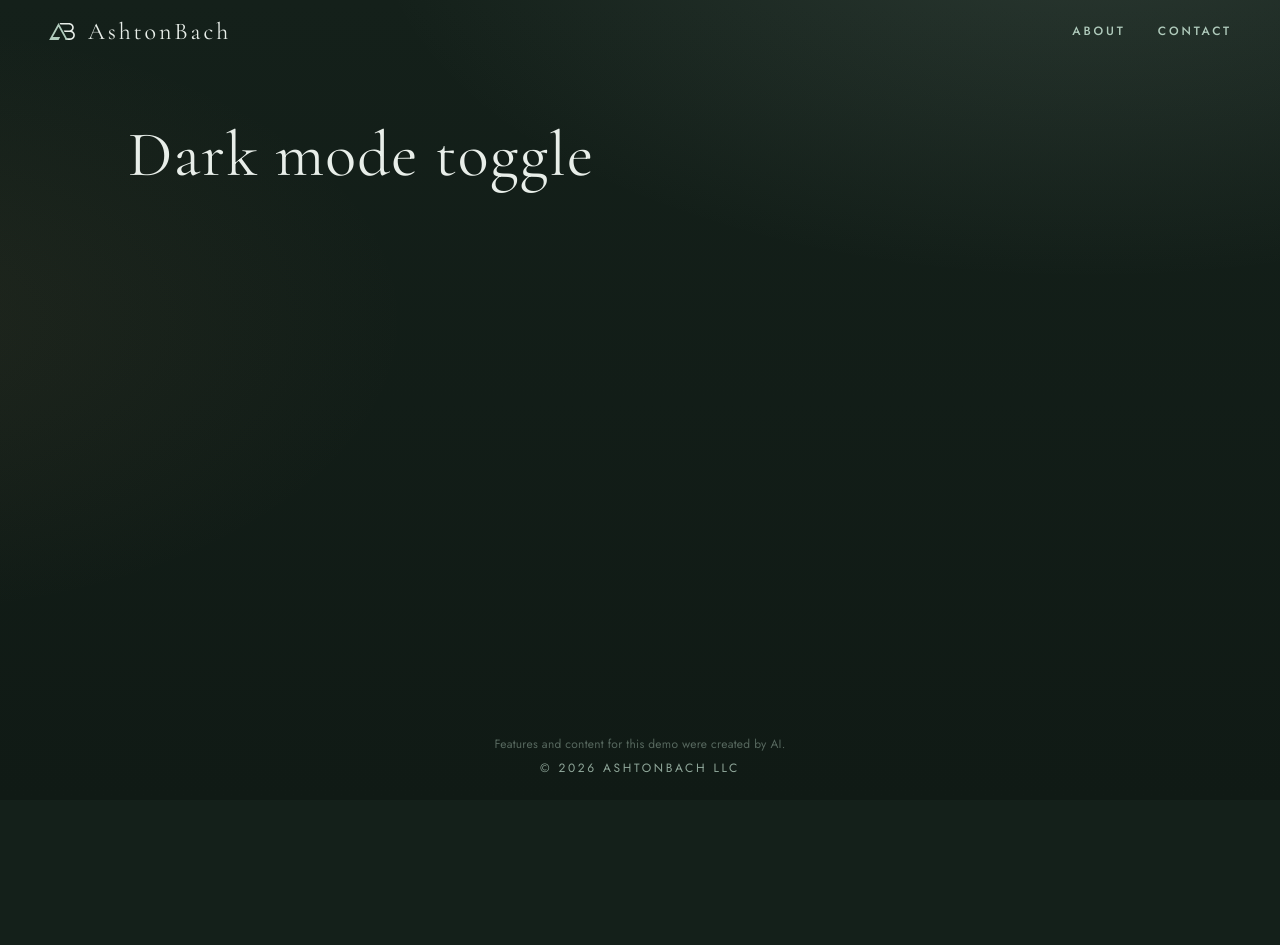
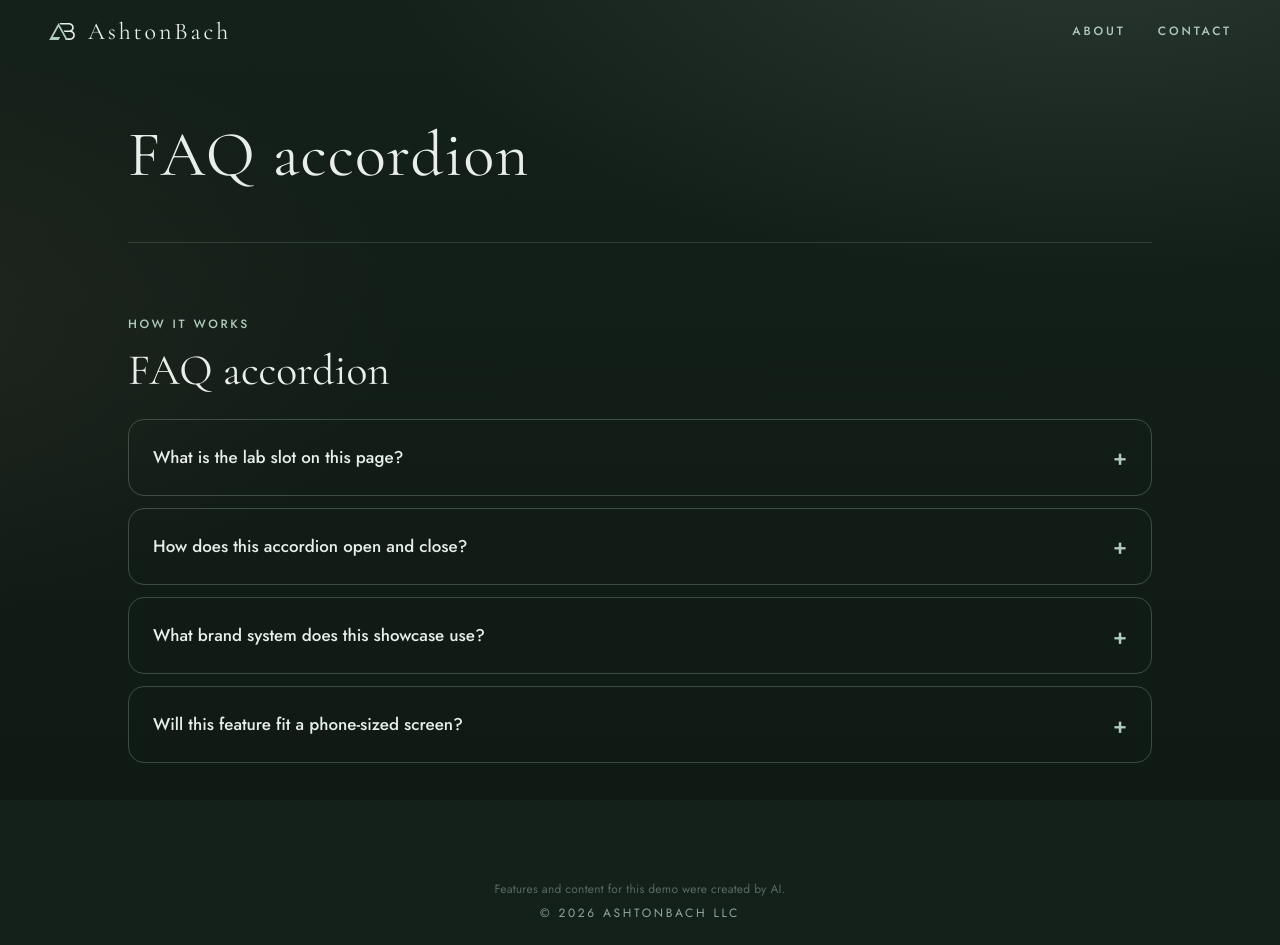
Before and after one commit to ashtonbach/agent-showcase, a Next.js app: page / in a window 1280 px wide. Before the commit the page ends 800 px from the top, so only its background shows below. Built offline with nearby package versions, Linux system fonts and the light colour scheme.

Commit message:
Feature: FAQ accordion (Author: Jonah Reyes)
Co-authored-by: AshtonBach Coder <ashtonbach-coder@users.noreply.github.com>

```diff
--- a/app/lab/current.json
+++ b/app/lab/current.json
@@ -1 +1 @@
-{"slug":"dark-mode"}
+{"slug":"faq-accordion"}
--- /dev/null
+++ b/app/lab/faq-accordion/index.tsx
@@ -0,0 +1,76 @@
+"use client";
+
+import { useState } from "react";
+
+type Item = { id: string; q: string; a: string };
+
+const items: Item[] = [
+  {
+    id: "faq-slot",
+    q: "What is the lab slot on this page?",
+    a: "A single client component mounts into the showcase home page so viewers can watch one feature land in place.",
+  },
+  {
+    id: "faq-toggle",
+    q: "How does this accordion open and close?",
+    a: "Only one answer is open at a time. Opening a question closes the others, and clicking the open question closes it.",
+  },
+  {
+    id: "faq-brand",
+    q: "What brand system does this showcase use?",
+    a: "AshtonBach Forest Mist: dark forest green, mist-colored body text, sage accents, and serif headings.",
+  },
+  {
+    id: "faq-fit",
+    q: "Will this feature fit a phone-sized screen?",
+    a: "Yes. The card is a single column that stays within the viewport so a phone-width layout does not scroll sideways.",
+  },
+];
+
+const css = `
+.lab-faq { width: min(720px, 100%); margin: 8px auto 56px; color: var(--mist, #F2EFE6); box-sizing: border-box; }
+.lab-faq *, .lab-faq *::before, .lab-faq *::after { box-sizing: border-box; }
+.lab-faq .label { font-family: var(--sans); font-weight: 500; letter-spacing: 0.16em; text-transform: uppercase; font-size: 12px; color: var(--sage); margin: 0 0 8px; }
+.lab-faq h2 { font-family: var(--serif); font-weight: 400; font-size: 30px; line-height: 1.2; margin: 0 0 24px; color: var(--mist, #F2EFE6); }
+.lab-list { display: flex; flex-direction: column; gap: 12px; margin: 0; padding: 0; }
+.lab-item { border: 1px solid rgba(176, 203, 188, 0.28); border-radius: 16px; padding: 24px; }
+.lab-item h3 { margin: 0; font-size: 17px; font-weight: 500; }
+.lab-q { width: 100%; display: flex; align-items: center; justify-content: space-between; gap: 16px; padding: 0; border: 0; background: none; color: inherit; font: inherit; text-align: left; cursor: pointer; }
+.lab-mark { color: var(--sage); font-size: 22px; line-height: 1; flex: 0 0 auto; }
+.lab-a { margin: 12px 0 0; color: #E8EEE9; line-height: 1.55; }
+@media (prefers-reduced-motion: reduce) { .lab-faq * { transition: none !important; } }
+`;
+
+function nextOpen(cur: string | null, id: string) {
+  return cur === id ? null : id;
+}
+
+export default function FaqAccordion() {
+  const [open, setOpen] = useState<string | null>(null);
+  return (
+    <section className="lab-faq" data-lab="faq-accordion" aria-labelledby="faq-title">
+      <style>{css}</style>
+      <p className="label">How it works</p>
+      <h2 id="faq-title">FAQ accordion</h2>
+      <div className="lab-list">
+        {items.map((item) => {
+          const expanded = open === item.id;
+          const panel = item.id + "-panel";
+          return (
+            <article className="lab-item" key={item.id}>
+              <h3>
+                <button className="lab-q" aria-expanded={expanded} aria-controls={panel} onClick={() => setOpen((cur) => nextOpen(cur, item.id))}>
+                  <span>{item.q}</span>
+                  <span className="lab-mark" aria-hidden="true">{expanded ? "−" : "+"}</span>
+                </button>
+              </h3>
+              <div id={panel} role="region" hidden={!expanded}>
+                <p className="lab-a">{item.a}</p>
+              </div>
+            </article>
+          );
+        })}
+      </div>
+    </section>
+  );
+}
--- a/app/page.tsx
+++ b/app/page.tsx
@@ -1,3 +1,4 @@
+import Lab from "./lab/faq-accordion";
 import { readDemoKey, demoTitle } from "./demo-name";
 const demoKey = readDemoKey();
 const demoName = demoTitle();
@@ -5,7 +6,7 @@ export default function Page() {
   return (
     <div className="page-stack">
       <h1 className="demo-title" data-i18n={demoKey}>{demoName}</h1>
-      {/* lab:slot */}
+      <Lab /> {/* lab:slot */}
     </div>
   );
 }
```
